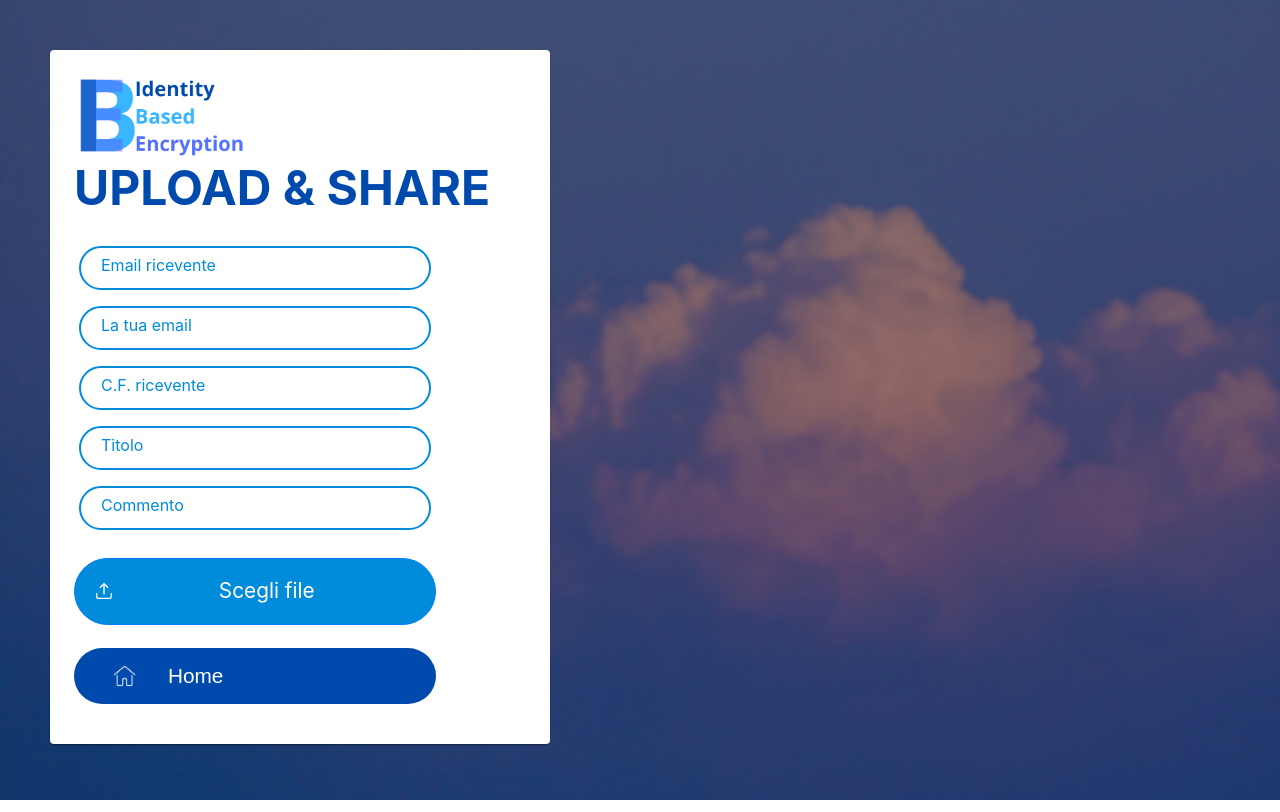
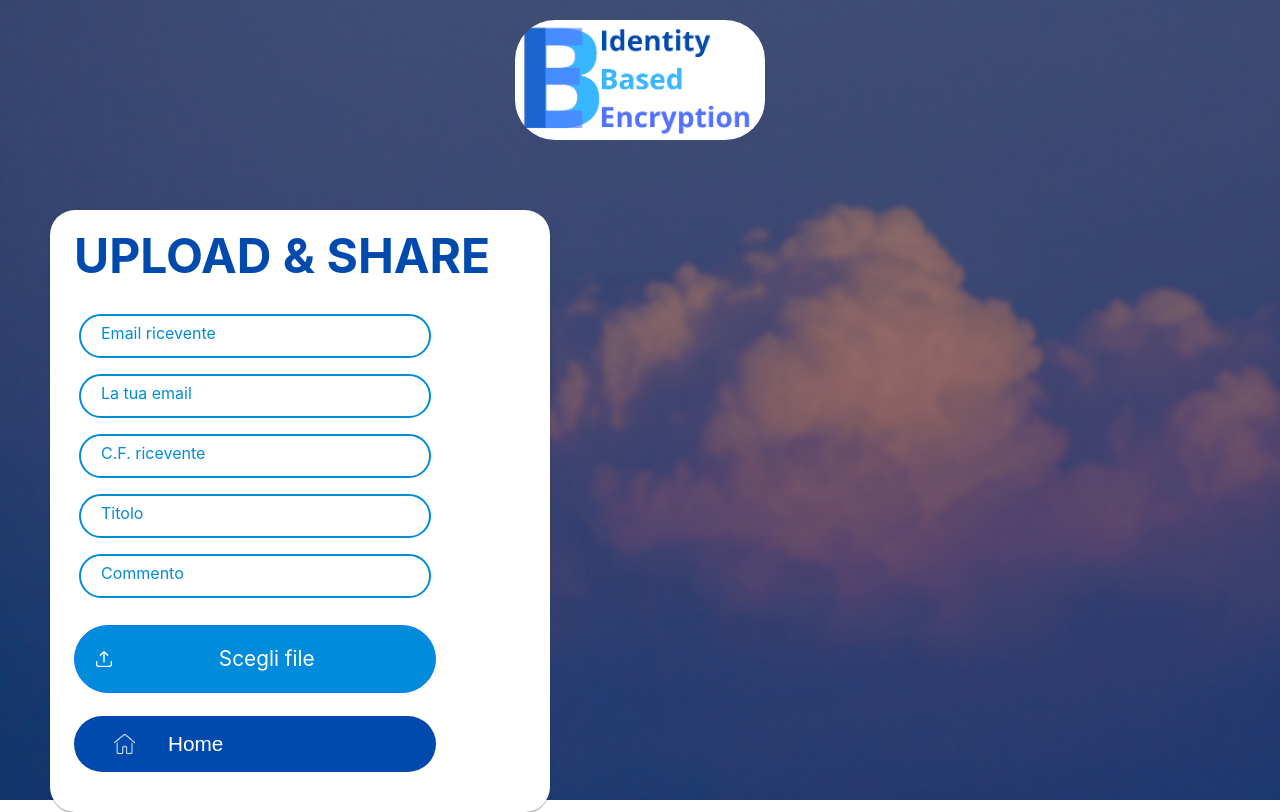
Before and after one commit to ErroFerro/id-share-frontend, a Vue app: page /choose in a window 1280 px wide. Built offline with nearby package versions, Linux system fonts and the light colour scheme.

Commit message:
rounded ibe logo

```diff
--- a/src/views/choose.vue
+++ b/src/views/choose.vue
@@ -12,18 +12,22 @@ let titolo = ref("");
 </script>
 
 <template >
+
   <div id="background">
+
+      <img class="logo" src="/img/logo.png" alt="Image" width="250"  />
 
 
     <div id="container">
-    <Card>
+
+      <Card style="border-radius: 25px;" >
         <template #title>
-        <Image src="/img/logo.png" alt="Image" width="180" />
+
           <h1 class="titoli">UPLOAD & SHARE</h1>
+
         </template>
 
         <template #content>
-
           <div class="divinputs">
 
             <span class="p-float-label">
@@ -96,9 +100,15 @@ let titolo = ref("");
 
 <style scoped>
 
-#app{
-  background-color: blueviolet;
-
+#background{
+  display: flex;
+  flex-direction: column;
+  background-image: url("../assets/choosebackgroundmobile.png");
+  background: cover;
+  background-size: 100%;
+  background-repeat:no-repeat;
+  background-position-x: left ;
+  height: 100vh;
 }
 
 #container {
@@ -109,7 +119,14 @@ let titolo = ref("");
   width:500px;
   padding: 0;
   margin: 50px auto;
+
 }
+
+.logo{
+  margin: 20px auto;
+  border-radius: 40px;
+}
+
 
 .divinputs {
   margin: 0;
@@ -153,16 +170,7 @@ span label {
   background-color: var(--blue-hover);
 }
 
-#background{
-  display: flex;
-  flex-direction: column;
-  background-image: url("../assets/choosebackgroundmobile.png");
-  background: cover;
-  background-size: 100%;
-  background-repeat:no-repeat;
-  background-position-x: left ;
-  height: 100vh;
-}
+
 @media (min-width: 800px){  /* mobilefirst */
             #container{
               margin: 50px;
@@ -176,6 +184,10 @@ span label {
               background-repeat: no-repeat;
               height: 100vh;
             }
+            .logo{
+
+            }
+
 
 
         }
--- a/src/views/homepage.vue
+++ b/src/views/homepage.vue
@@ -75,8 +75,7 @@ h1 {
   font-size: 3em;
   font-weight: 700;
   text-align: center;
-  /* font-family: inherit;
-  border-radius: 5px; */
+
 }
 h3 {
   color: var(--blue-secondary);
```
Lines whose indentation alone changed are shown as unchanged.
